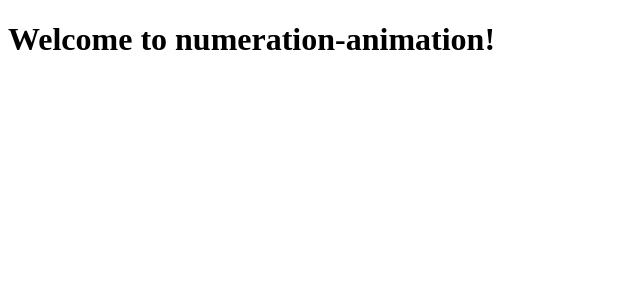
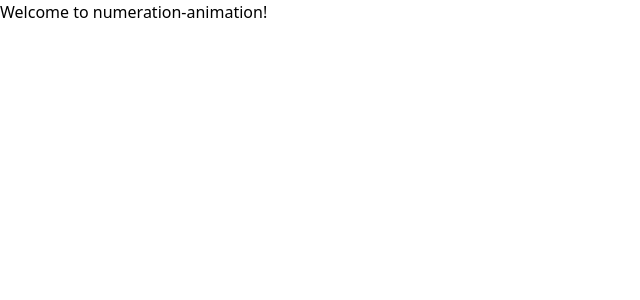
Before and after one commit to mazeneko/numeration-animation, an Angular app: page / in a window 1280 px wide. Shown: the top 300 px of the page, without its empty margins (0-640 px from the left). Built offline with nearby package versions, Linux system fonts and the light colour scheme.

Commit message:
setup tailwind
https://tailwindcss.com/docs/installation/framework-guides/angular
https://tailwindcss.com/docs/editor-setup

```diff
--- a/package.json
+++ b/package.json
@@ -17,7 +17,10 @@
     "@angular/platform-browser": "^19.2.0",
     "@angular/platform-browser-dynamic": "^19.2.0",
     "@angular/router": "^19.2.0",
+    "@tailwindcss/postcss": "^4.0.12",
+    "postcss": "^8.5.3",
     "rxjs": "~7.8.0",
+    "tailwindcss": "^4.0.12",
     "tslib": "^2.3.0",
     "zone.js": "~0.15.0"
   },
--- a/src/styles.css
+++ b/src/styles.css
@@ -1 +1 @@
-/* You can add global styles to this file, and also import other style files */
+@import "tailwindcss";
```
Also changed, not shown: .postcssrc.json (added), 1 other file (tests, documents, lock files or other folders).
